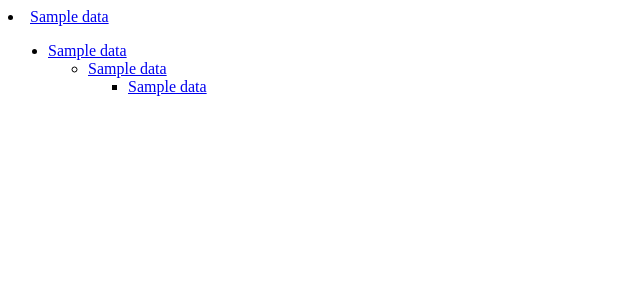
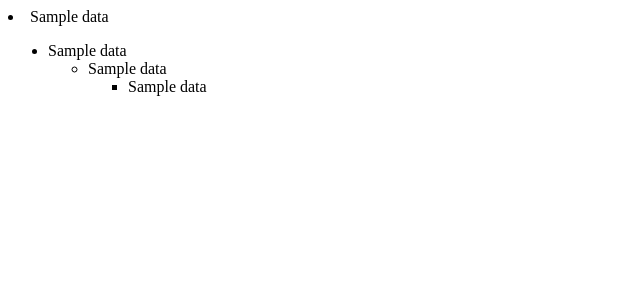
Before and after one commit to lizardsystem/lizard-fewsunblobbed, a Django app: template lizard_fewsunblobbed/templates/lizard_fewsunblobbed/fews_browser_tree_snippet.html in a window 1280 px wide. Shown: the top 300 px of the page, without its empty margins (0-640 px from the left). Run offline with Django 3.2, Linux system fonts and the light colour scheme; the template is opened without the code that fills it: most values are stand-ins (such as "Sample title", 1, 10 or a date in 2020).

Commit message:
Only the end nodes are clickable now.
Note: 'isendnode' isn't set in the data I got, so I had to use a different condition.

```diff
--- a/lizard_fewsunblobbed/templates/lizard_fewsunblobbed/fews_browser_tree_snippet.html
+++ b/lizard_fewsunblobbed/templates/lizard_fewsunblobbed/fews_browser_tree_snippet.html
@@ -1,11 +1,8 @@
 <li>
-  <a href="{% url fews_browser %}?filterkey={{ node.id }}"
-     class="file">
-    <span class="folder">{{node.data.name}}</span>
-  </a>
+  <span class="folder">{{node.data.name}}</span>
   <ul>
     {% for child in node.children %}
-      {% if child.data.isendnode %}
+      {% if not child.children %}
         <li>
           {% if child.data.has_parameters %}
           <a href="{% url fews_browser %}?filterkey={{ child.id }}"
```
